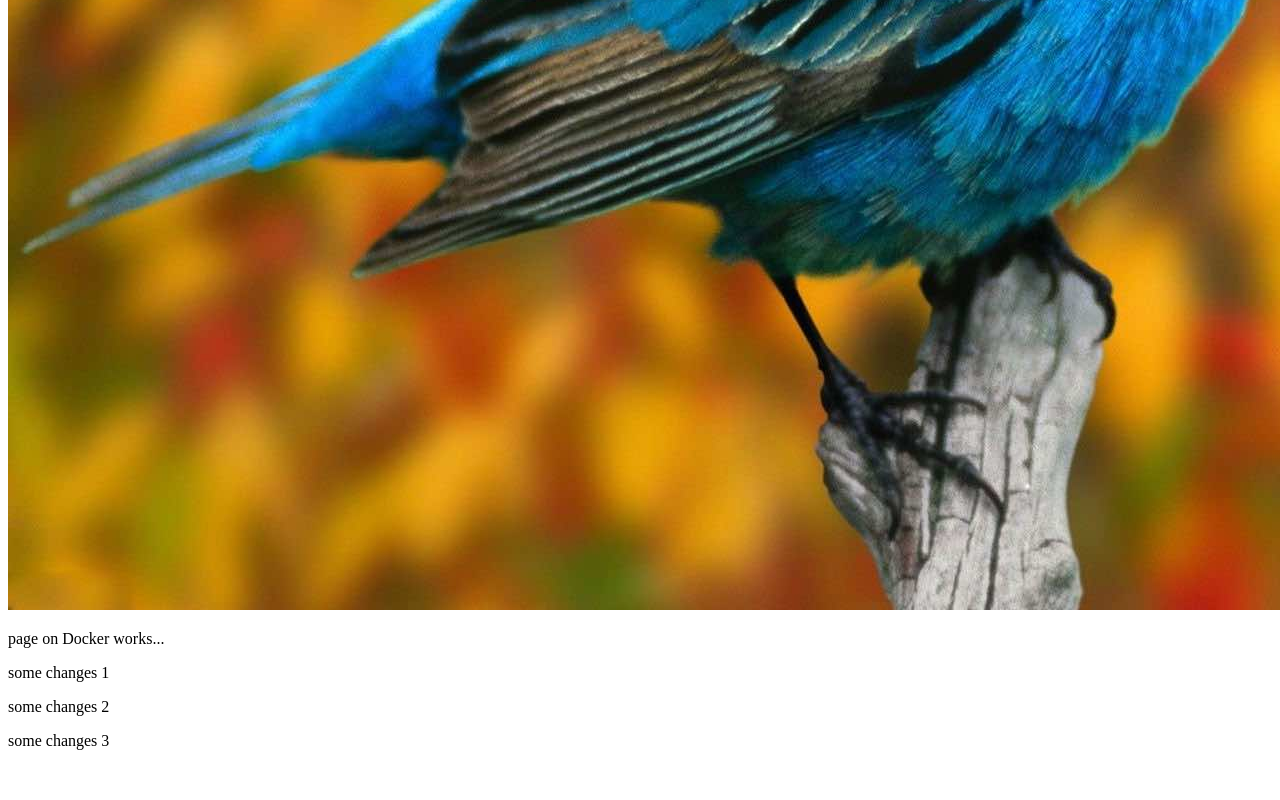
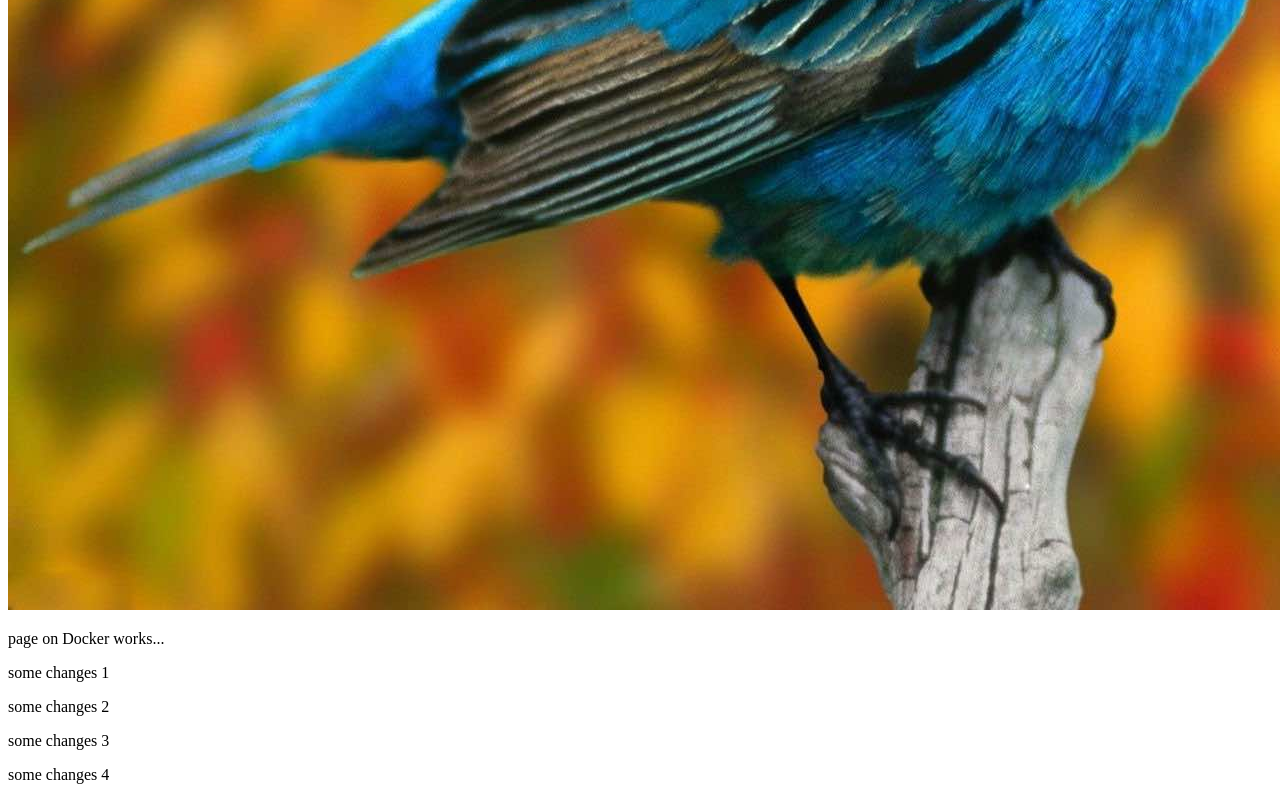
Before and after one commit to CrocodileTutu/jenkins_pipeline_1, a plain HTML site: page src/index.html in a window 1280 px wide. Shown: the part 670-1470 px from the top of the page. Before the commit the page ends 1436 px from the top, so only its background shows below. Drawn offline with Linux system fonts and the light colour scheme.

Commit message:
change number 4

```diff
--- a/src/index.html
+++ b/src/index.html
@@ -16,6 +16,7 @@
     <p>some changes 1</p>
     <p>some changes 2</p>
     <p>some changes 3</p>
+    <p>some changes 4</p>
 </body>
 
 </html>
```
